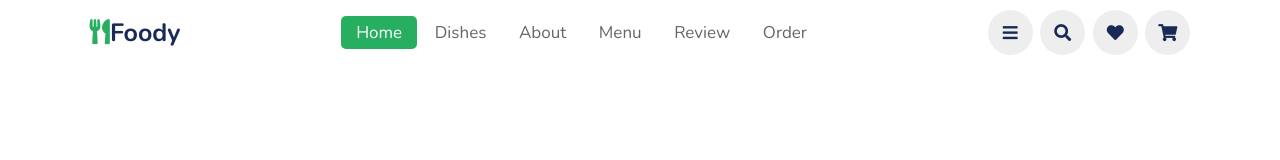
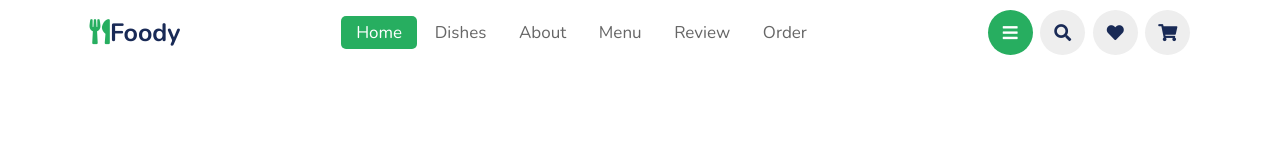
Before and after one commit to IsuruRaveen20/Responsive_Food_webSite, a plain HTML site: page index.html in a window 1280 px wide. In both pictures the pointer is over the icon 1010 px from the left and 32 px from the top of the page. Drawn offline with nearby package versions, Linux system fonts and the light colour scheme.

Commit message:
added transitions to the icons

```diff
--- a/css/style.css
+++ b/css/style.css
@@ -75,3 +75,10 @@ header .icons a {
     border-radius: 50%;
     background: #eee;
 }
+
+header .icons i:hover,
+header .icons a:hover {
+    color: #fff;
+    background: var(--green);
+    transform: rotate(360deg);
+}
```
